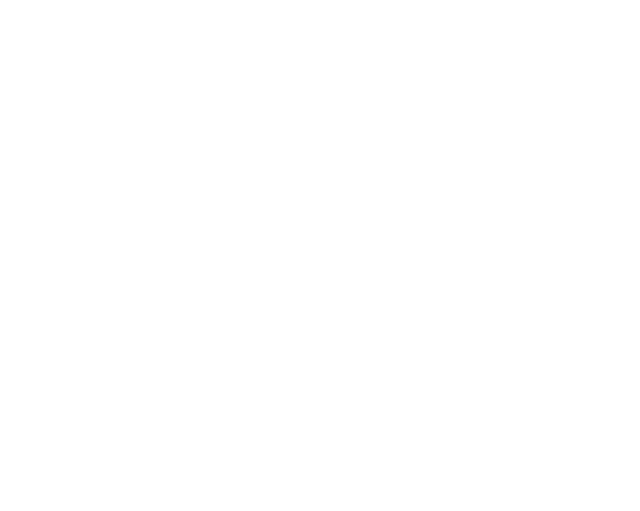
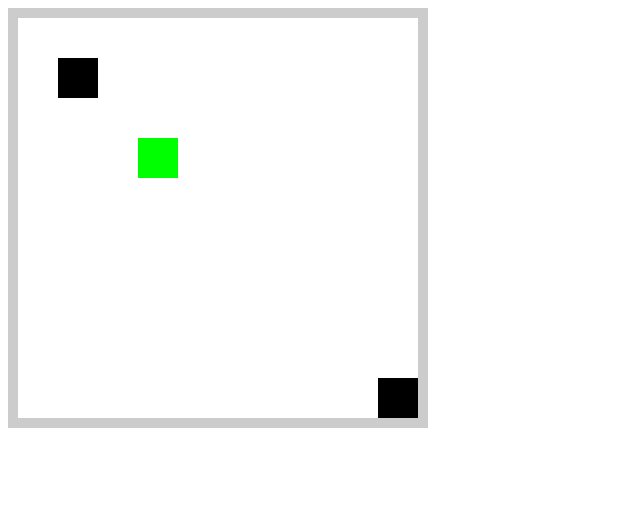
Before and after one commit to yudi-azvd/multiplayer-game, a plain HTML site: page index.html in a window 1280 px wide. Shown: the whole page, without its empty margins (0-640 px from the left). Drawn offline with Linux system fonts and the light colour scheme.

Commit message:
first coupling stage

```diff
--- a/index.html
+++ b/index.html
@@ -1,11 +1,80 @@
 <html lang="en">
 <head>
   <meta charset="UTF-8">
-  <meta name="viewport" content="width=device-width, initial-scale=1.0">
   <title>Multiplayer Game</title>
+
+  <style>
+    #screen {
+      border: 10px solid #ccc;
+      image-rendering: pixelated;
+      image-rendering: crisp-edges;
+      image-rendering: -moz-crisp-edges;
+
+      width: 400px;
+      height: 400px;
+    }
+  </style>
 </head>
 <body>
-  <canvas id="canvas" width="500" height="500" ></canvas>
+  <canvas id="screen" width="10" height="10"></canvas>
+  <script>
+    const screen = document.getElementById('screen')
 
+    /** @type {CanvasRenderingContext2D} */
+    const context = screen.getContext('2d')
+    const currentPlayer = 'player1'
+
+    const game = {
+      players: {
+        'player1': {x: 1, y: 1},
+        'player2': {x: 9, y: 9}
+      },
+      fruits: {
+        'fruit1': {x: 3, y: 3},
+      }
+    }
+
+    document.addEventListener('keydown', handleKeydown)
+
+    function handleKeydown(event) {
+      const keyPressed = event.key
+      const player = game.players[currentPlayer]
+
+      if (keyPressed === 'ArrowUp' && player.y - 1 >= 0 ) {
+        player.y--
+      }
+      if (keyPressed === 'ArrowDown' && player.y + 1 < screen.height) {
+        player.y++
+      }
+      if (keyPressed === 'ArrowLeft' && player.x - 1 >= 0) {
+        player.x--
+      }
+      if (keyPressed === 'ArrowRight' && player.x + 1 < screen.width) {
+        player.x++
+      }
+    }
+
+    renderScreen()
+
+    function renderScreen() {
+      context.fillStyle = '#fff'
+      context.clearRect(0, 0, 10, 10)
+
+      for (const playerId in game.players) {
+        const player = game.players[playerId]
+        context.fillStyle = '#000'
+        context.fillRect(player.x, player.y, 1, 1)
+      }
+
+      for (const fruitId in game.fruits) {
+        const player = game.fruits[fruitId]
+        context.fillStyle = '#0f0'
+        context.fillRect(player.x, player.y, 1, 1)
+      }
+
+      requestAnimationFrame(renderScreen)
+    }
+
+  </script>
 </body>
 </html>
```
Also changed, not shown: README.md (added).
